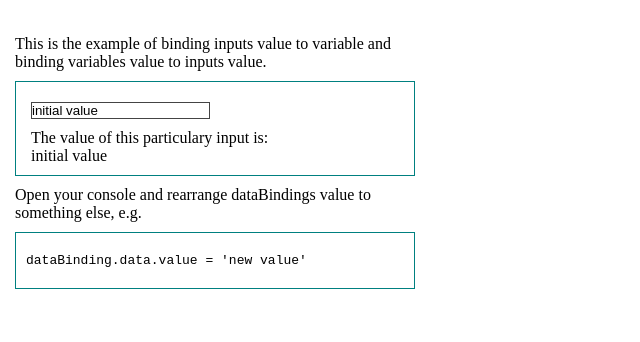
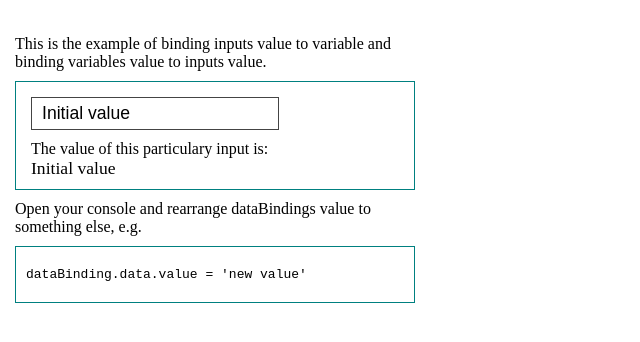
Before and after one commit to Rodionoff/data-binding, a website built with webpack: page src/templates/index.html in a window 1280 px wide. Shown: the whole page, without its empty margins (0-640 px from the left). Built offline with nearby package versions, Linux system fonts and the light colour scheme; files whose address does not match are found by name.

Commit message:
004 Improve style

```diff
--- a/src/js/lib/data-binding.js
+++ b/src/js/lib/data-binding.js
@@ -9,7 +9,7 @@ class DataBinding {
   }
   init() {
     this.setProxy();
-    this.setInitialValue('initial value');
+    this.setInitialValue('Initial value');
     this.displayValue();
     this.addEventListeners();
   }
@@ -44,6 +44,11 @@ class DataBinding {
       this.data.value = event.target.value;
       this.displayValue();
   }
+  // passDataToWindowObject() {
+    // Object.keys(this.data).forEach(key => {
+      // window.key = this.data[key]
+    // })
+  // }
 }
 
 window.dataBinding = new DataBinding();
--- a/src/sass/containers/data-binding.sass
+++ b/src/sass/containers/data-binding.sass
@@ -19,6 +19,14 @@
 
   input
     border: 1px solid #444
-    margin: 10px 0
+    padding: 5px 10px
+    margin: 5px 0 10px
+    font-size: 1.1rem
   .input-value
     white-space: nowrap
+    overflow: hidden
+    span
+      // color: teal
+      // color: blue(blue)
+      font-weight: 500
+      font-size: 1.1rem
```
Also changed, not shown: build/css/app.css, build/js/app.js, build/js/report.html, 1 other file.
